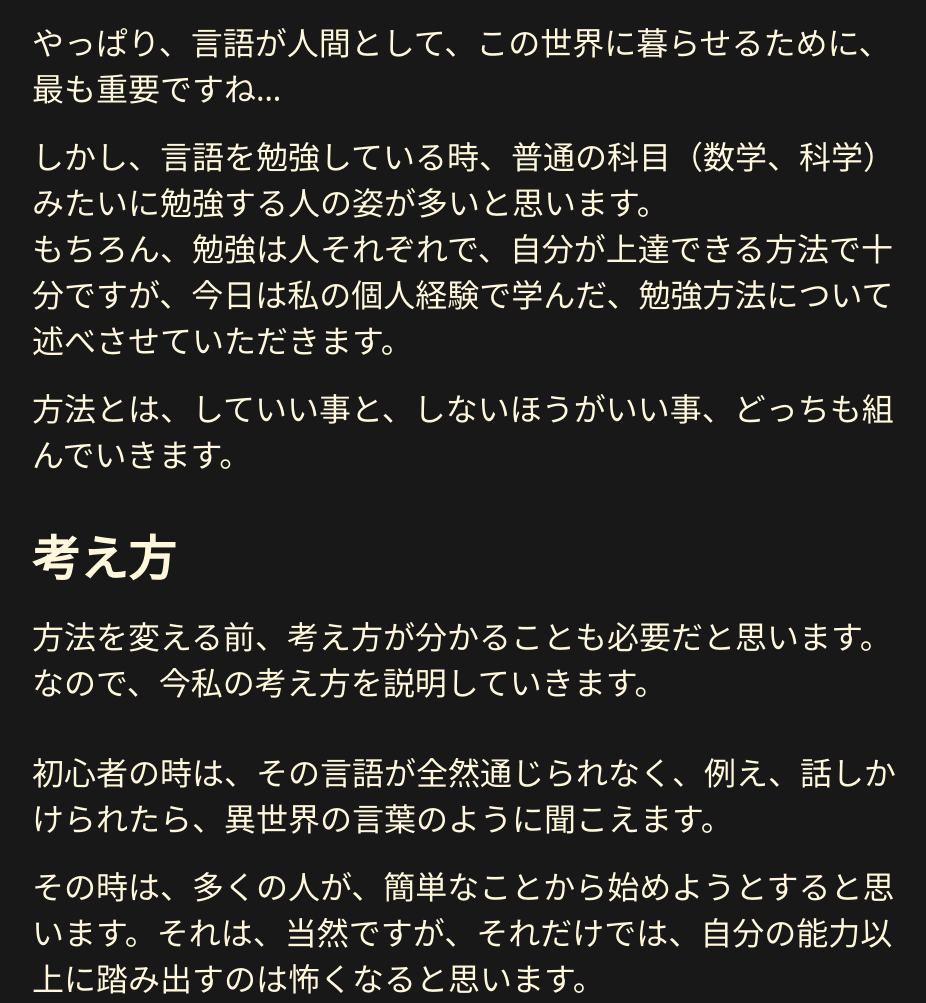
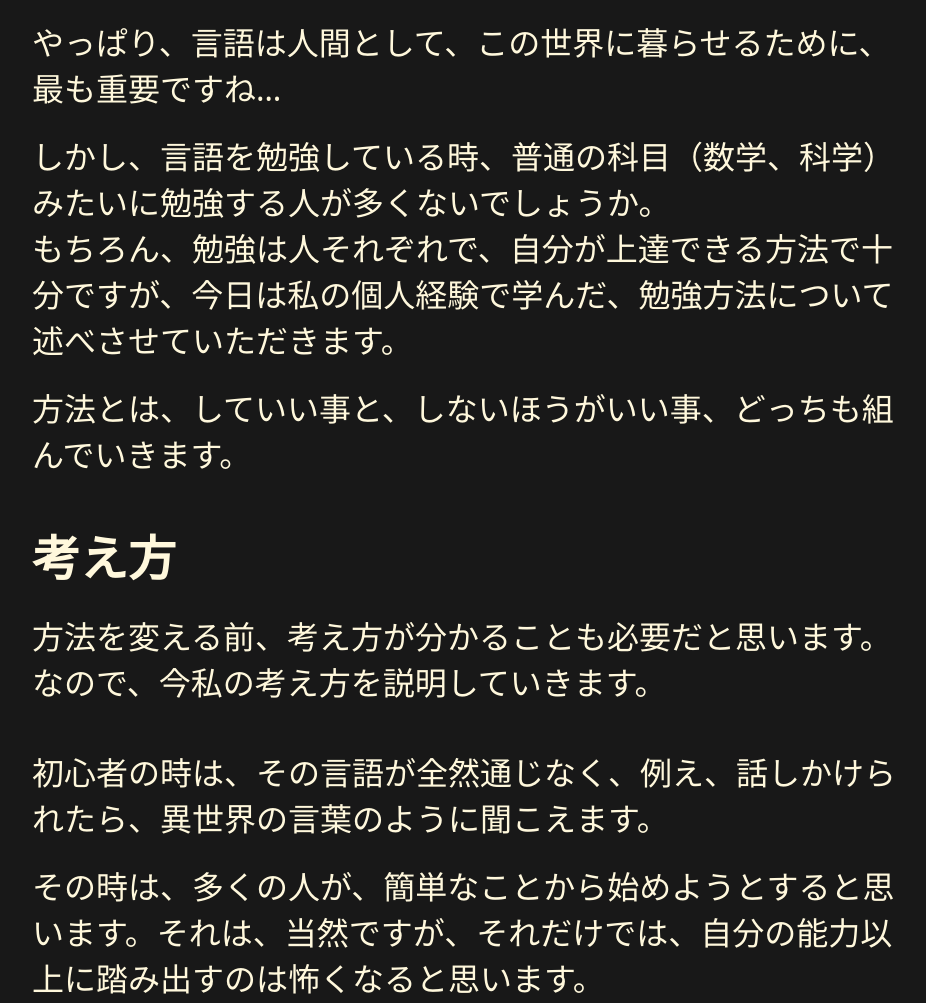
Before and after one commit to sIIIckOK/blogs, a plain HTML site: page learn_new_langs.html in a window 1280 px wide. Shown: the part 320-1323 px from the top of the page, without its empty margins (174-1100 px from the left). Drawn offline with Linux system fonts and the light colour scheme.

Commit message:
edit learn_new_langs.page

```diff
--- a/learn_new_langs.html
+++ b/learn_new_langs.html
@@ -25,9 +25,9 @@
 <p>新しい言語を勉強した経験がありますか？</p>
 <p>多くの人はそんな経験が是非あると思います。</p>
 <br>
-<p>やっぱり、言語が人間として、この世界に暮らせるために、最も重要ですね…</p>
+<p>やっぱり、言語は人間として、この世界に暮らせるために、最も重要ですね…</p>
 <br>
-<p>しかし、言語を勉強している時、普通の科目（数学、科学）みたいに勉強する人の姿が多いと思います。</p>
+<p>しかし、言語を勉強している時、普通の科目（数学、科学）みたいに勉強する人が多くないでしょうか。</p>
 <p>もちろん、勉強は人それぞれで、自分が上達できる方法で十分ですが、今日は私の個人経験で学んだ、勉強方法について述べさせていただきます。</p>
 <br>
 <p>方法とは、していい事と、しないほうがいい事、どっちも組んでいきます。</p>
@@ -39,7 +39,7 @@
 <p>なので、今私の考え方を説明していきます。</p>
 <br>
 <br>
-<p>初心者の時は、その言語が全然通じられなく、例え、話しかけられたら、異世界の言葉のように聞こえます。</p>
+<p>初心者の時は、その言語が全然通じなく、例え、話しかけられたら、異世界の言葉のように聞こえます。</p>
 <br>
 <p>その時は、多くの人が、簡単なことから始めようとすると思います。それは、当然ですが、それだけでは、自分の能力以上に踏み出すのは怖くなると思います。</p>
 <br>
@@ -70,7 +70,7 @@
 <br>
 <br>
 <p>本当は、方法の話を、これで終わらしても十分だと思います。</p>
-<p>その理由は、勉強方法、その方法が遂げていることとその理由が分かれば、</p>
+<p>その理由は、勉強方法、その方法が目指していることとその理由が分かれば、</p>
 <p>その後は、経験で分かると思います。</p>
 <br>
 <br>
```
